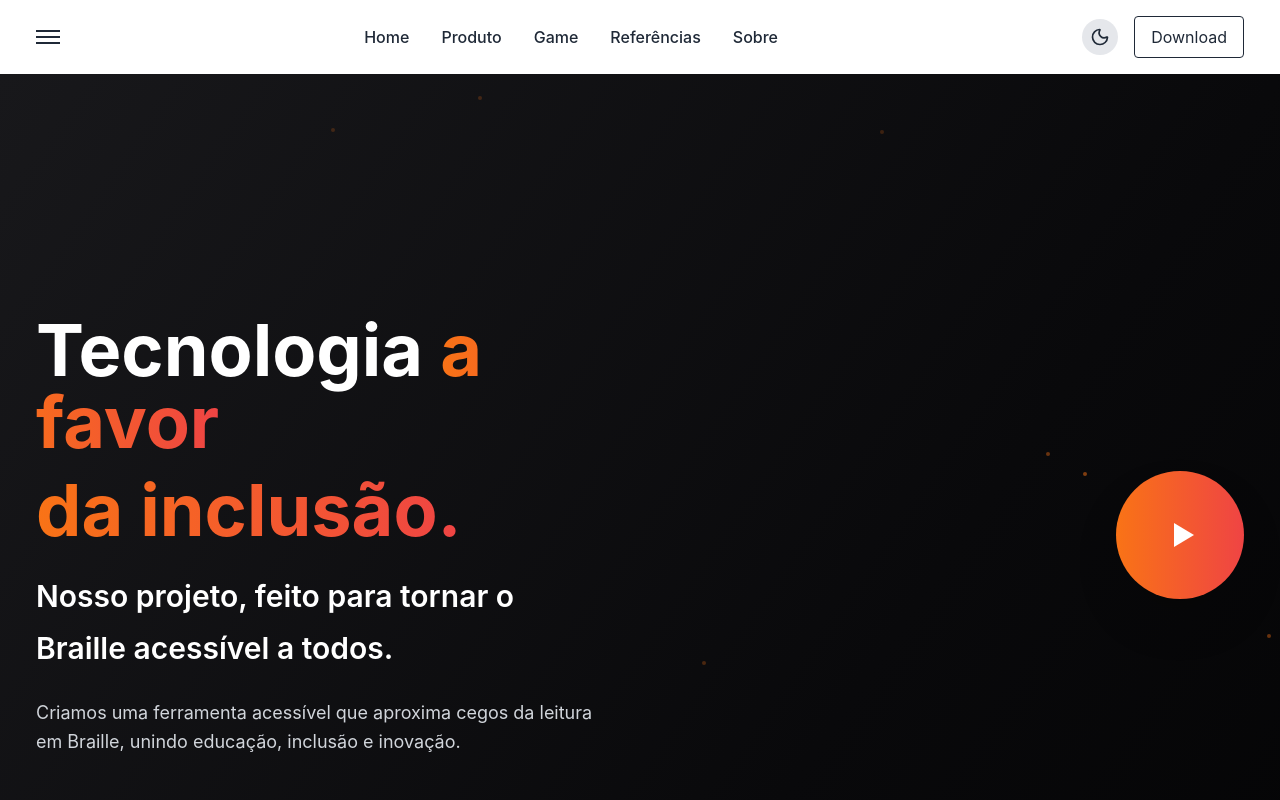
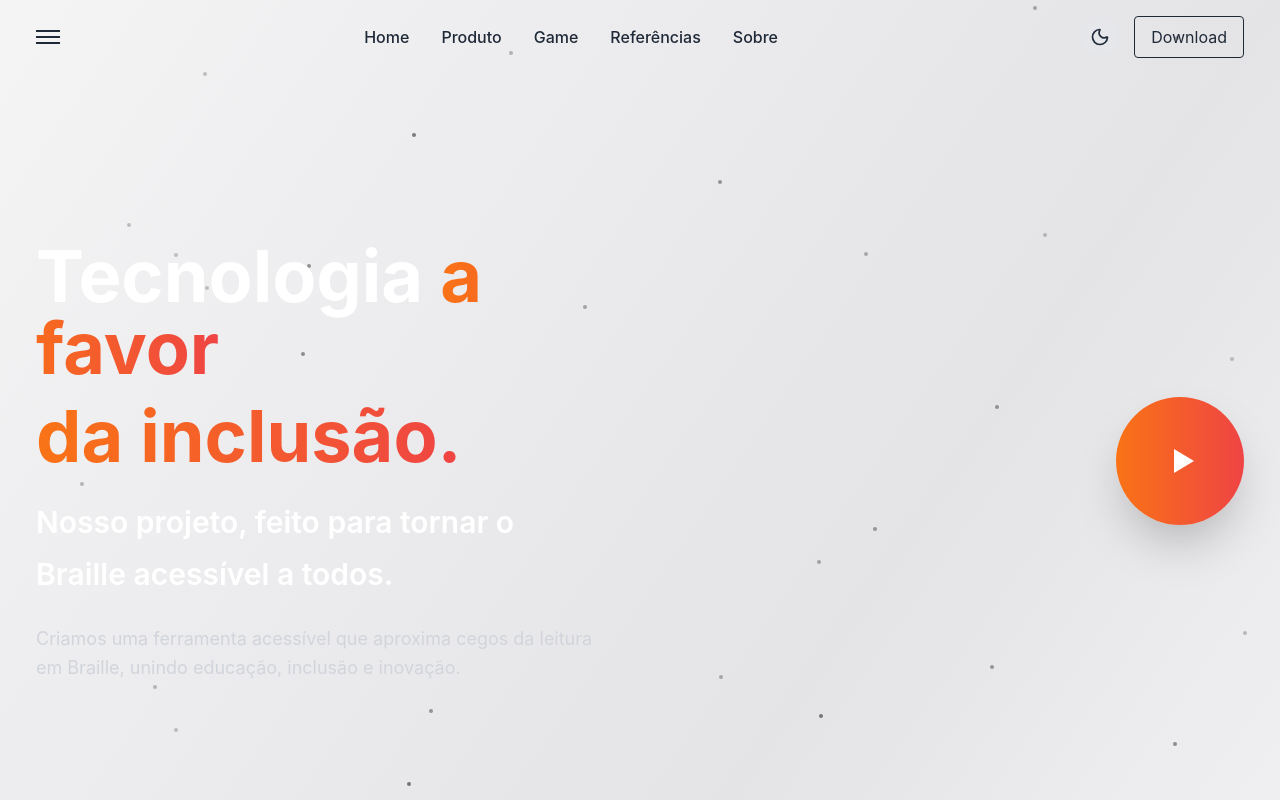
Before and after one commit to MasterMinado/TCC-PROJETO-SITE, a React (Vite) app: page / in a window 1280 px wide. Shown: the top 800 px of the page. Built offline with nearby package versions, Linux system fonts and the light colour scheme.

Commit message:
Modo claro e escuro semi funcional

```diff
--- a/src/components/AnimatedBackground.jsx
+++ b/src/components/AnimatedBackground.jsx
@@ -1,15 +1,26 @@
+import { useTheme } from "../contexts/ThemeContext"
+
 export function AnimatedBackground() {
+  const { isDark } = useTheme()
+
   return (
     <div className="absolute inset-0 overflow-hidden">
       {/* Gradient overlay */}
-      <div className="absolute inset-0 bg-gradient-to-br from-zinc-900 via-zinc-950 to-black"></div>
+      <div
+        className={`absolute inset-0 bg-gradient-to-br ${
+          isDark
+            ? "from-zinc-900 via-zinc-950 to-black" // fundo dark
+            : "from-zinc-100 via-zinc-200 to-white" // fundo claro
+        }`}
+      ></div>
 
       {/* Animated particles */}
       <div className="absolute inset-0">
-        {[...Array(20)].map((_, i) => (
+        {[...Array(80)].map((_, i) => (
           <div
             key={i}
-            className="absolute w-1 h-1 bg-orange-500 rounded-full opacity-20 animate-pulse"
+            className={`absolute w-1 h-1 rounded-full opacity-20 animate-pulse ${
+            isDark ? "bg-orange-500" : "bg-black" }`}
             style={{
               left: `${Math.random() * 100}%`,
               top: `${Math.random() * 100}%`,
--- a/src/components/Header.jsx
+++ b/src/components/Header.jsx
@@ -8,8 +8,7 @@ export function Header() {
   const { isDark, toggleTheme } = useTheme()
 
   return (
-    <header className={`w-full px-9 py-4 flex items-center justify-between relative z-20 ${
-      isDark ? "bg-gray-900" : "bg-white" }`}
+    <header className={`w-full px-9 py-4 flex items-center justify-between fixed top-0 left-0 z-30 bg-transparent`}
 >
       {/* Menu hamburger */}
       <div className="flex flex-col gap-1 cursor-pointer group">
--- a/src/components/ProdutoSection.jsx
+++ b/src/components/ProdutoSection.jsx
@@ -103,7 +103,7 @@ export function ProdutoSection() {
   const componente = componentes[componenteAtual]
 
   return (
-    <div className="container mx-auto px-6 py-16">
+    <div className="container mx-auto px-40 py-44">
       <div className="grid grid-cols-1 lg:grid-cols-2 gap-12 items-center">
         {/* Área da imagem com navegação */}
         <div className="relative">
--- a/src/pages/Game.jsx
+++ b/src/pages/Game.jsx
@@ -1,6 +1,5 @@
 "use client"
 
-import { Header } from "../components/Header"
 import { GameSection } from "../components/GameSection"
 import { AnimatedBackground } from "../components/AnimatedBackground"
 import { useTheme } from "../contexts/ThemeContext"
--- a/src/pages/Produtos.jsx
+++ b/src/pages/Produtos.jsx
@@ -1,7 +1,7 @@
 "use client"
 
-import {Header} from "../components/Header"
 import {ProdutoSection} from "../components/ProdutoSection"
+import { AnimatedBackground } from "../components/AnimatedBackground"
 import { useTheme } from "../contexts/ThemeContext"
 
 export function Produtos() {
@@ -13,7 +13,10 @@ export function Produtos() {
         isDark ? "bg-gray-900 text-white" : "bg-gray-100 text-gray-900"
       }`}
     >
-      <ProdutoSection />
+      <AnimatedBackground />
+      <div className="relative z-10">
+        <ProdutoSection />
+      </div>
     </div>
   )
 }
--- a/src/pages/Refer.jsx
+++ b/src/pages/Refer.jsx
@@ -1,7 +1,7 @@
 "use client"
 
-import {Header} from "../components/Header"
 import {ReferenciasSection} from "../components/ReferenciasSection"
+import { AnimatedBackground } from "../components/AnimatedBackground"
 import { useTheme } from "../contexts/ThemeContext"
 
 export function Refer() {
@@ -13,7 +13,10 @@ export function Refer() {
         isDark ? "bg-gray-900 text-white" : "bg-gray-100 text-gray-900"
       }`}
     >
-      <ReferenciasSection />
+      <AnimatedBackground />
+      <div className="relative z-10">
+        <ReferenciasSection />
+      </div>
     </div>
   )
 }
--- a/src/pages/Sobre.jsx
+++ b/src/pages/Sobre.jsx
@@ -1,6 +1,6 @@
 "use client"
 
-import {Header} from "../components/Header"
+import { AnimatedBackground } from "../components/AnimatedBackground"
 import {SobreSection} from "../components/SobreSection"
 import { useTheme } from "../contexts/ThemeContext"
 
@@ -13,7 +13,10 @@ export function Sobre() {
         isDark ? "bg-black text-white" : "bg-white text-gray-900"
       }`}
     >
-      <SobreSection />
+      <AnimatedBackground />
+      <div className="relative z-10">
+        <SobreSection />
+      </div>
     </div>
   )
 }
```
